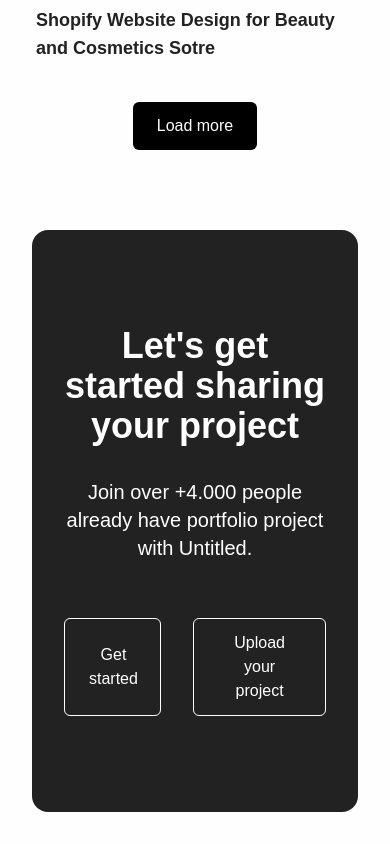
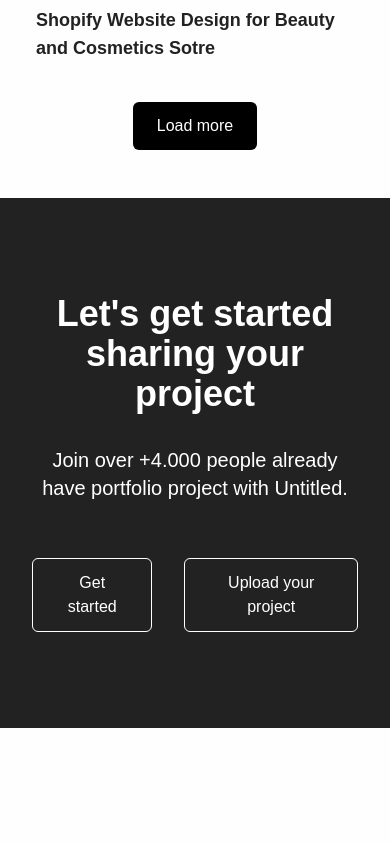
Before and after one commit to aguradev/ui-platform-spa, a Vue app: page / in a window 390 px wide. Shown: the part 2858-3702 px from the top of the page. After the commit the page ends 3586 px from the top, so only its background shows below. Built offline with nearby package versions, Linux system fonts and the light colour scheme; a web font is replaced by a local one.

Commit message:
update footer

```diff
--- a/src/assets/base.css
+++ b/src/assets/base.css
@@ -32,23 +32,3 @@
 img {
   user-select: none;
 }
-
-.footer {
-  @apply bg-[#222] text-white py-24 px-8 m-8 rounded-2xl;
-
-  .footer__header {
-    @apply text-center;
-
-    .title {
-      @apply mb-8 text-4xl font-bold;
-    }
-
-    .subtitle {
-      @apply text-xl;
-    }
-  }
-
-  .footer__cta {
-    @apply flex justify-center w-full gap-x-8 mt-14;
-  }
-}
--- a/src/components/Section/FooterSection.vue
+++ b/src/components/Section/FooterSection.vue
@@ -1,6 +1,28 @@
 <script setup>
 import Button from "primevue/button";
 </script>
+
+<style scoped>
+.footer {
+    @apply bg-[#222] text-white py-24 px-8 m-0 lg:m-8 lg:rounded-2xl;
+
+    .footer__header {
+        @apply text-center;
+
+        .title {
+            @apply mb-8 text-4xl font-bold;
+        }
+
+        .subtitle {
+            @apply text-xl;
+        }
+    }
+
+    .footer__cta {
+        @apply flex justify-center w-full gap-x-8 mt-14;
+    }
+}
+</style>
 
 <template>
     <footer class="footer">
```
